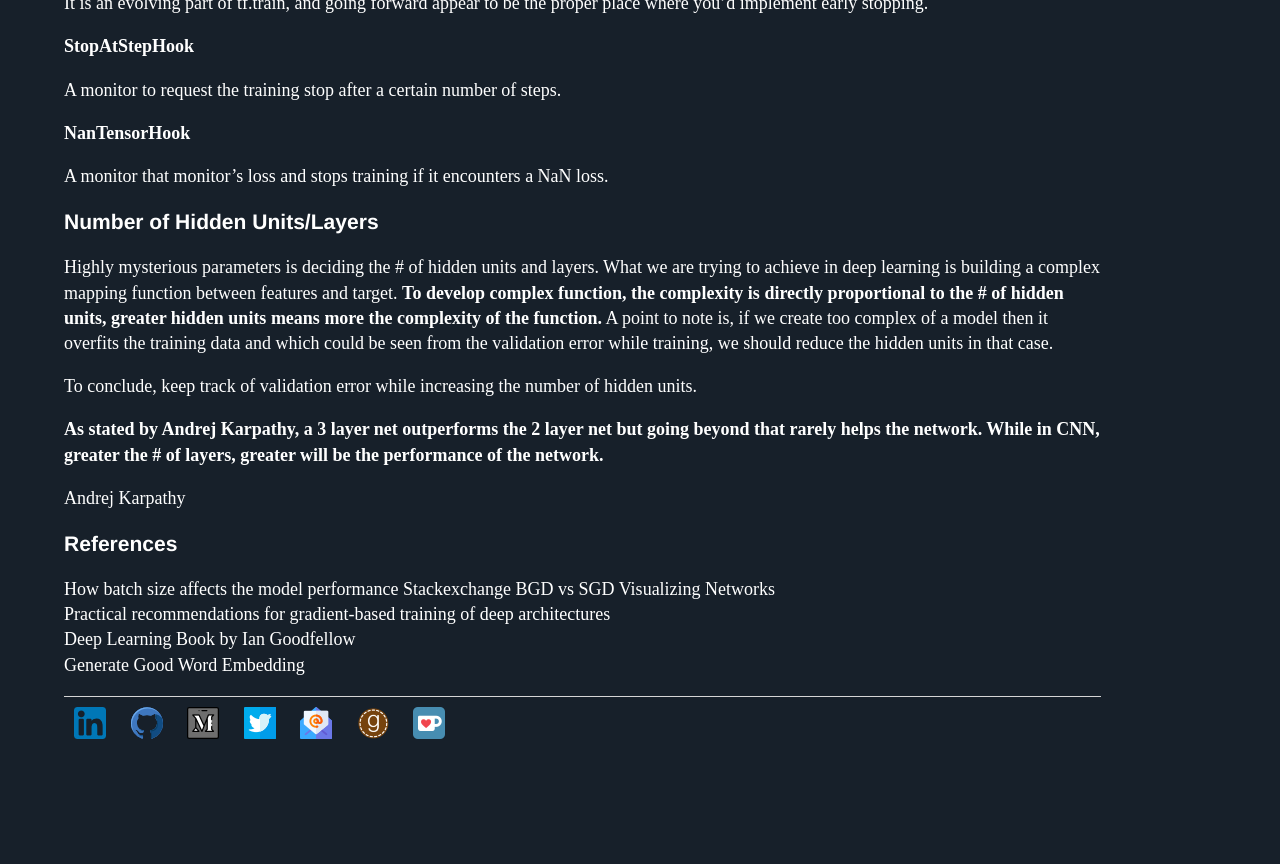
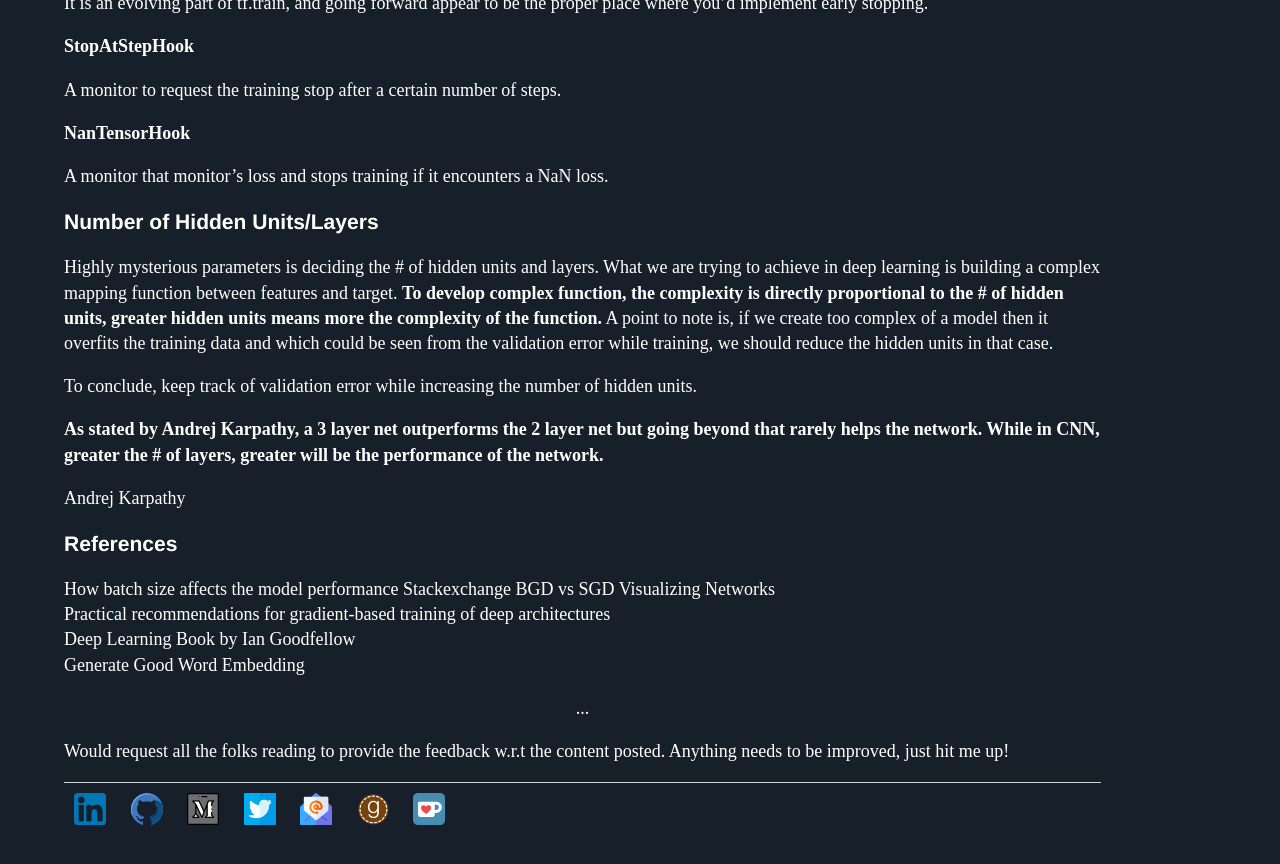
Before and after one commit to Mayurji/mayurji.github.io, a Jekyll site: the page built from _posts/2020-08-06-Hyperparameter.md, in a window 1280 px wide and 900 px high, scrolled down 5178 px. Shown: the top 864 px of the window. Built offline with Jekyll 4.4.1, drawn with Linux system fonts in a browser that asks for light colours; nearby versions of some CDN libraries; comment, search, counter and statistics services are not loaded; before the commit the page ends 5992 px from its top, so only the background shows below that.

Commit message:
Update post.html

```diff
--- a/_layouts/post.html
+++ b/_layouts/post.html
@@ -23,6 +23,9 @@
   {{ content }}
 </div>
 
+<center><p>...</p></center>
+<p>Would request all the folks reading to provide the feedback w.r.t the content posted. Anything needs to be improved, just hit me up!</p>
+
 {% include disqus.html %}
 
 {% if page.comments %}
```
